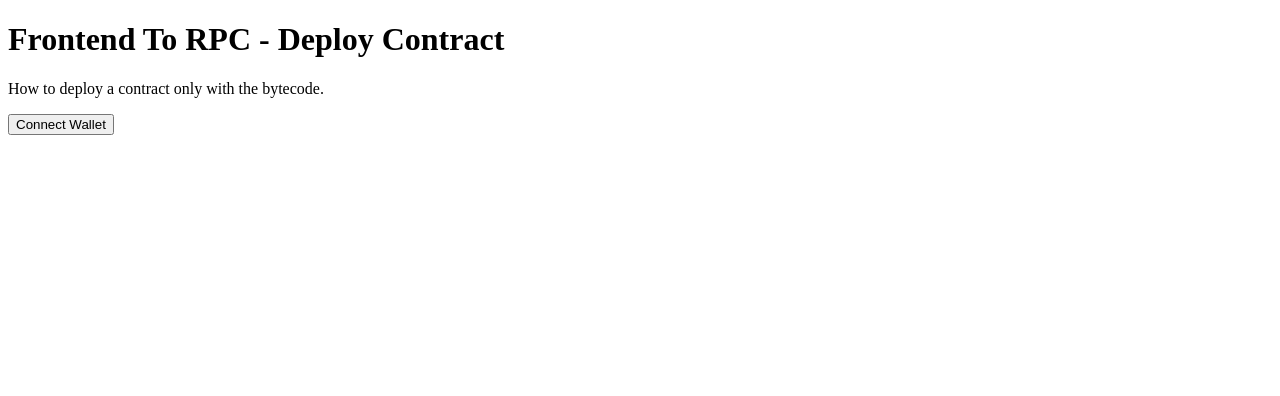
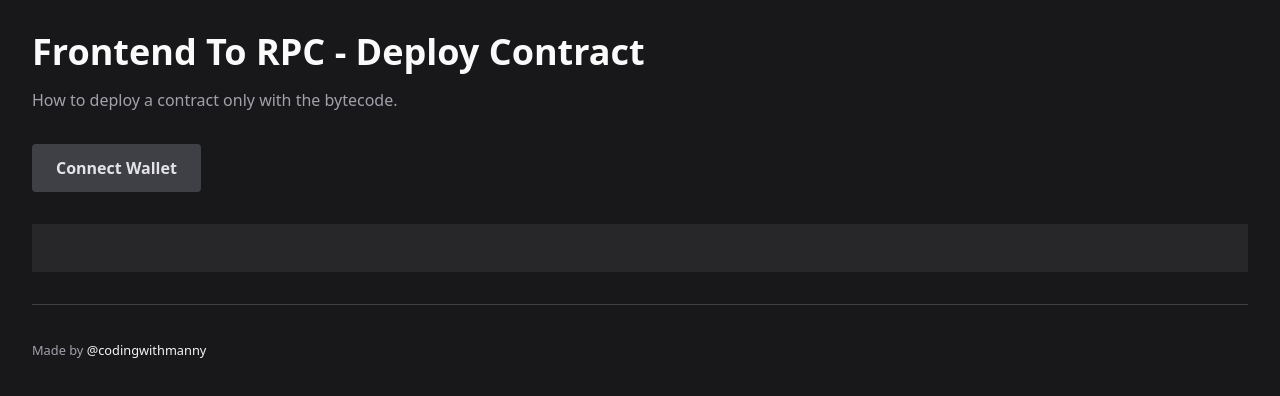
Before and after one commit to codingwithmanny/frontend-to-rpc, a website: page public/deploy/index.html in a window 1280 px wide. Drawn offline with nearby package versions, Linux system fonts and the light colour scheme.

Commit message:
feat: 🎸 Added styling
Added styling and links

```diff
--- a/public/deploy/index.html
+++ b/public/deploy/index.html
@@ -5,6 +5,50 @@
     <meta http-equiv="X-UA-Compatible" content="IE=edge">
     <meta name="viewport" content="width=device-width, initial-scale=1.0">
     <title>Frontend To RPC - Contract</title>
+
+    <!-- Tailwind Styling -->
+    <script src="https://cdn.tailwindcss.com"></script>
+    <style type="text/tailwindcss">
+        @layer base {
+            body {
+                @apply bg-zinc-900 p-8;
+            }
+            h1 {
+                @apply text-4xl font-semibold text-zinc-50 mb-4;
+            }
+            h2 {
+                @apply text-xl text-zinc-200 mb-4;
+            }
+            p {
+                @apply text-zinc-400 mb-8;
+            }
+            button, button[type="submit"] {
+                @apply h-12 font-semibold bg-zinc-700 text-zinc-200 px-6 rounded mb-8 hover:bg-zinc-600 transition-colors ease-in-out duration-200;
+            }
+            pre {
+                @apply block bg-zinc-800 text-zinc-50 p-6 mb-8 overflow-scroll;
+            }
+            hr {
+                @apply border-none h-[1px] bg-zinc-700 mb-8;
+            }
+            label {
+                @apply block text-zinc-500 mb-2;
+            }
+            form div {
+                @apply block mb-4;
+            }
+            input {
+                @apply h-12 rounded px-6 w-full;
+            }
+            textarea {
+                @apply rounded p-3 w-full;
+            }
+            a {
+                @apply text-zinc-100 hover:underline;
+            }
+        }
+    </style>
+    <!-- end Tailwind Styling -->
 
     <!-- ethers.js - Needed for verifying signature, and various hashing -->
     <script src="https://cdnjs.cloudflare.com/ajax/libs/ethers/5.7.2/ethers.umd.min.js" crossorigin="anonymous"
@@ -40,5 +84,8 @@
 
         <pre><code id="code-contract-deploy"></code></pre>
     </section>
+
+    <hr />
+    <p><small>Made by <a target="_blank" href="https://linktr.ee/codingwithmanny">@codingwithmanny</a></small></p>
 </body>
 </html>
```
Also changed, not shown: public/contract/index.html (+45 -1 lines), public/index.html (+44 -0 lines), public/wallet/index.html (+45 -0 lines).
